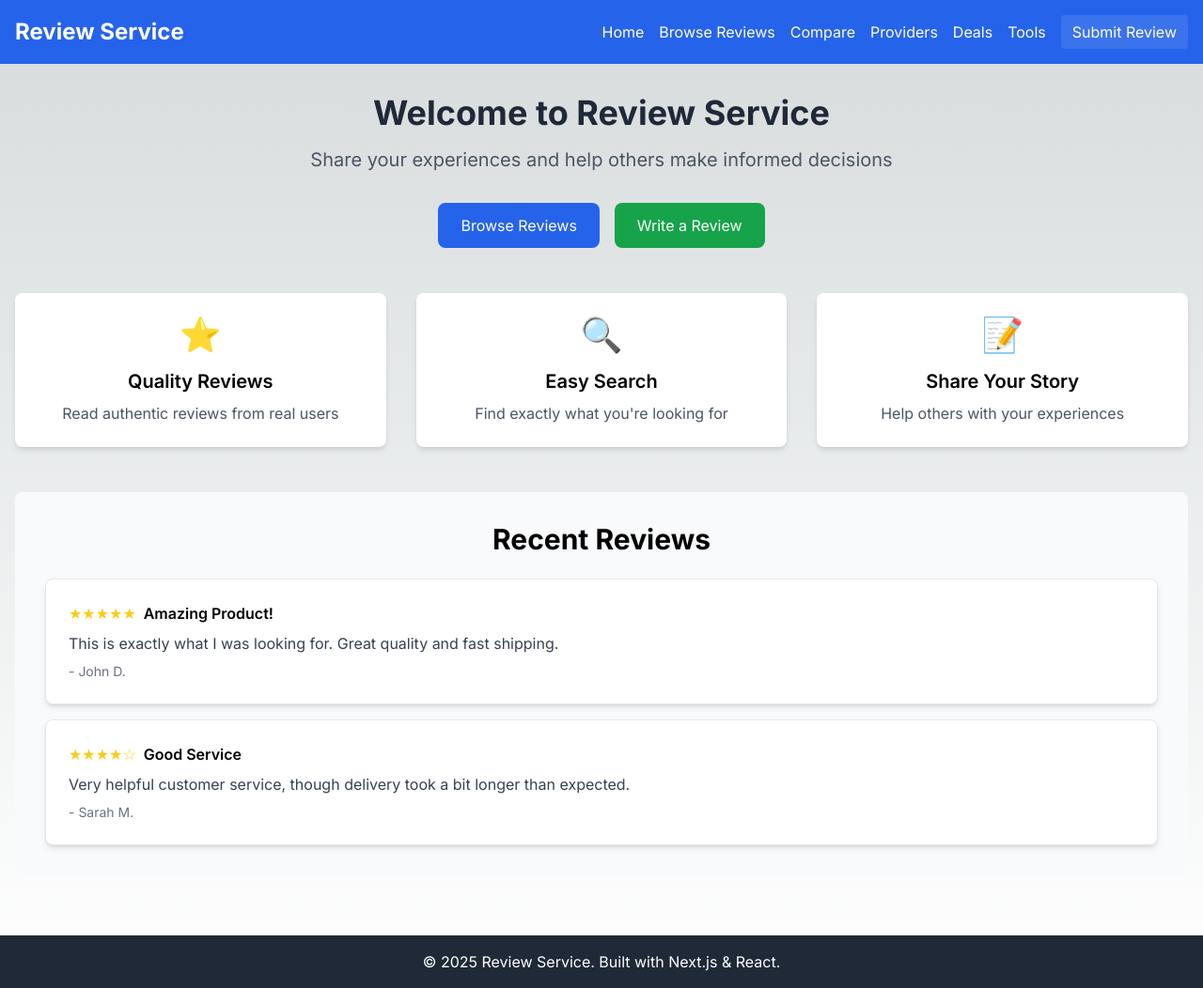
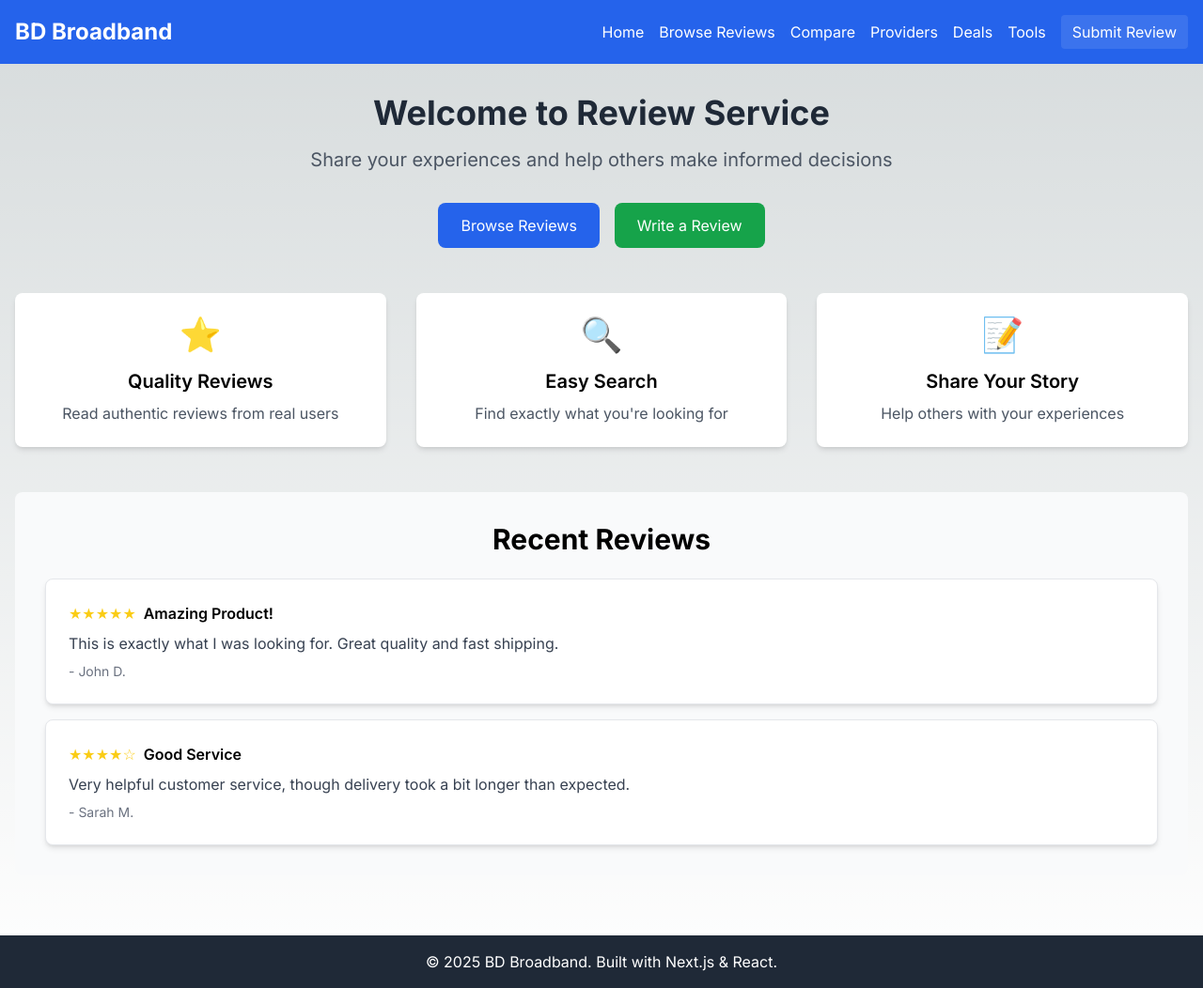
Before and after one commit to alextheous/review-service-web, a Next.js app: page / in a window 1280 px wide. Shown: the whole page at 94% size. Built offline with nearby package versions, Linux system fonts and the light colour scheme.

Commit message:
Localize site metadata and branding for Bangladesh (BD Broadband)

```diff
--- a/app/layout.tsx
+++ b/app/layout.tsx
@@ -5,8 +5,8 @@ import Link from 'next/link'
 const inter = Inter({ subsets: ['latin'] })
 
 export const metadata = {
-  title: 'Review Service - Share Your Experiences',
-  description: 'A modern review service platform built with Next.js and React',
+  title: 'Bangladesh Broadband Deals – Compare & Save',
+  description: 'Compare fibre and wireless internet plans in Bangladesh. Find the best ISP deals in Dhaka, Chattogram, Sylhet and more.',
 }
 
 export default function RootLayout({
@@ -19,7 +19,7 @@ export default function RootLayout({
       <body className={inter.className}>
         <nav className="bg-blue-600 text-white p-4">
           <div className="container mx-auto flex justify-between items-center">
-            <Link href="/" className="text-2xl font-bold">Review Service</Link>
+            <Link href="/" className="text-2xl font-bold">BD Broadband</Link>
             <div className="space-x-4 flex items-center">
               <Link href="/" className="hover:text-blue-200">Home</Link>
               <Link href="/browse-reviews" className="hover:text-blue-200">Browse Reviews</Link>
@@ -36,7 +36,7 @@ export default function RootLayout({
         </main>
         <footer className="bg-gray-800 text-white p-4 mt-8">
           <div className="container mx-auto text-center">
-            <p>&copy; 2025 Review Service. Built with Next.js & React.</p>
+            <p>&copy; 2025 BD Broadband. Built with Next.js & React.</p>
           </div>
         </footer>
       </body>
```
